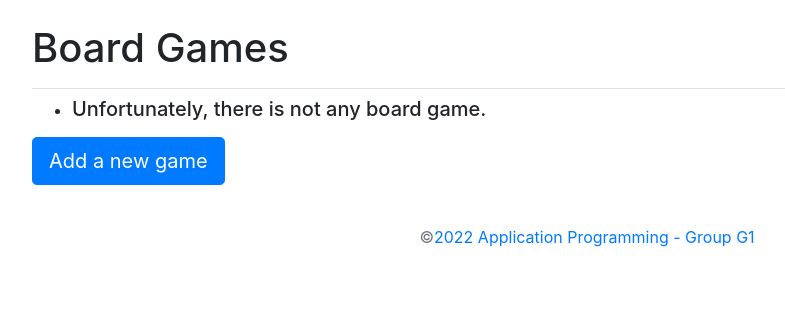
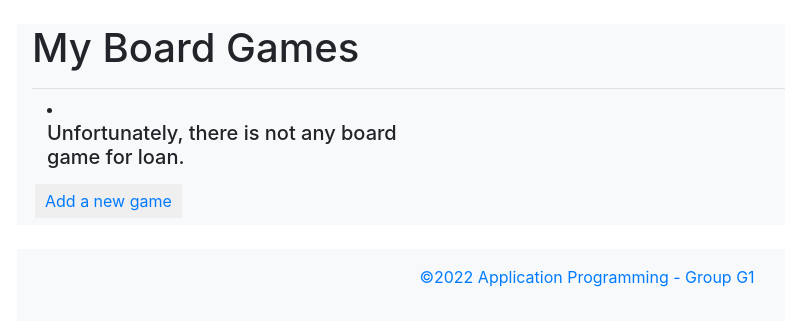
Before and after one commit to urasayanoglu/board_game_club, a Django app: page /games in a window 1280 px wide. Shown: the part 58-384 px from the top of the page, without its empty margins (53-838 px from the left). Run offline with Django 4.2, Linux system fonts and the light colour scheme; the visitor is signed in with stand-in values (Sample User, id 1); data that the repository does not hold is empty; some libraries are stand-ins or nearby versions.

Commit message:
Change Style of games.html

```diff
--- a/board_game_club_apps/templates/board_game_club_apps/games.html
+++ b/board_game_club_apps/templates/board_game_club_apps/games.html
@@ -1,19 +1,72 @@
+<style>
+  .container {
+    margin:auto;
+    width: 1500px;
+    display: block;
+    background-color: #F8F9FA;
+  }
+
+  .card-holder {
+    display: block;
+  }
+
+  .games {
+    display: grid;
+    grid-template-columns: 1fr 1fr 1fr;
+  }
+
+.single-game {
+  background-color: #55595c;
+  text-align: left;
+  padding: 20px 30px;
+  margin: 5px;
+  display:block
+}
+p {
+  text-decoration: none;
+  color:#F8F9FA;
+}
+
+.btn {
+  display:flex;
+  margin-left:-10px;
+}
+.btn button {
+  padding: 5px 10px;
+  outline: none;
+  border: none;
+}
+</style>
+
+
 {% extends "board_game_club_apps/base.html" %}
 
+
 {% block page_header %}
-  <h1>Board Games</h1>
+  <h1>My Board Games</h1>
 {% endblock page_header %}
 
 {% block content %}
-  <ul>
-    {% for game in games %}
-      <li><h5>
-        <a href="{% url 'board_game_club_apps:game' game.id %}">{{ game }}</a>
-      </h5></li>
-    {% empty %}
-      <li><h5>Unfortunately, there is not any board game.</h5></li>
-    {% endfor %}
-  </ul>
 
-  <h3><a class="btn btn-lg btn-primary" href="{% url 'board_game_club_apps:new_game' %}" role="button">Add a new game</a></h3>
+<div class="container">
+  <div class="games">
+      {% for game in games %}
+        <div class="card-holder">
+          <div class="single-game">
+            <p>{{ game }}</p>
+            <br>
+          <div class="btn">
+            <button type="button"><a href="{% url 'board_game_club_apps:game' game.id %}">View Details</a></button>
+            <button type="button"><a href="{% url 'board_game_club_apps:edit_game' game.id %}">Edit My Game</a></button>
+          </div>
+        </div>
+        </div>
+      {% empty %}
+        <li><h5>Unfortunately, there is not any board game for loan.</h5></li>
+      {% endfor %}
+  </div>
+</div>
+<div class="btn">
+  <button type="button"><a href="{% url 'board_game_club_apps:new_game' %}">Add a new game</button>
+</div>
 {% endblock content %}
```
